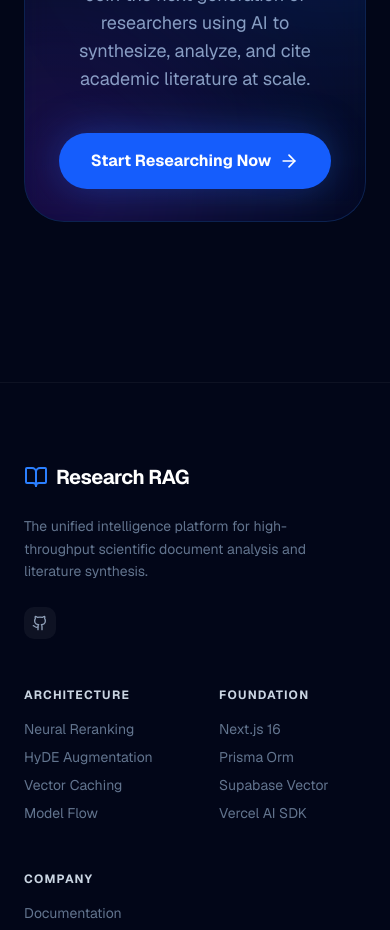
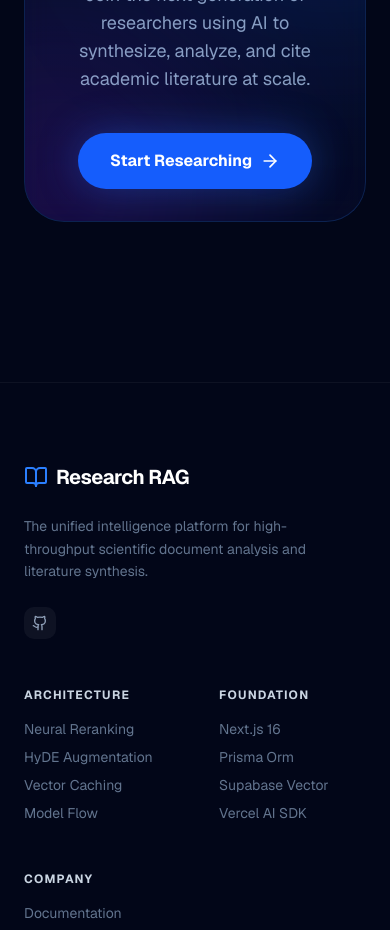
Before and after one commit to sazid-zero/ResearchRAG, a Next.js app: page / in a window 390 px wide. Shown: the part 5620-6550 px from the top of the page. Built offline with nearby package versions, Linux system fonts and the light colour scheme.

Commit message:
responsive update

```diff
--- a/app/page.tsx
+++ b/app/page.tsx
@@ -751,7 +751,7 @@ export default function LandingPage() {
               href="/workspace"
               className="inline-flex items-center justify-center gap-2 px-8 py-4 rounded-full bg-blue-600 hover:bg-blue-500 text-white font-bold transition-all shadow-[0_0_40px_rgba(37,99,235,0.4)] hover:shadow-[0_0_60px_rgba(37,99,235,0.6)] hover:-translate-y-1"
             >
-              Start Researching Now
+              Start Researching
               <ArrowRight className="w-5 h-5" />
             </Link>
           </div>
```
